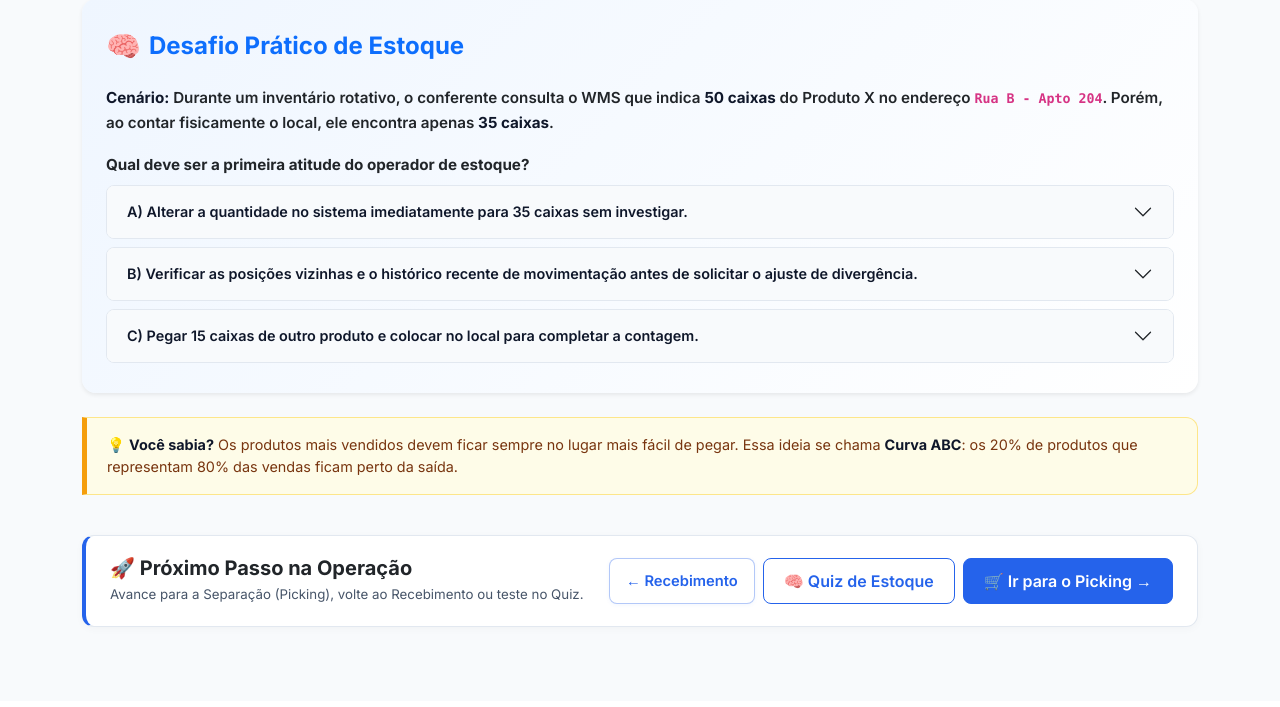
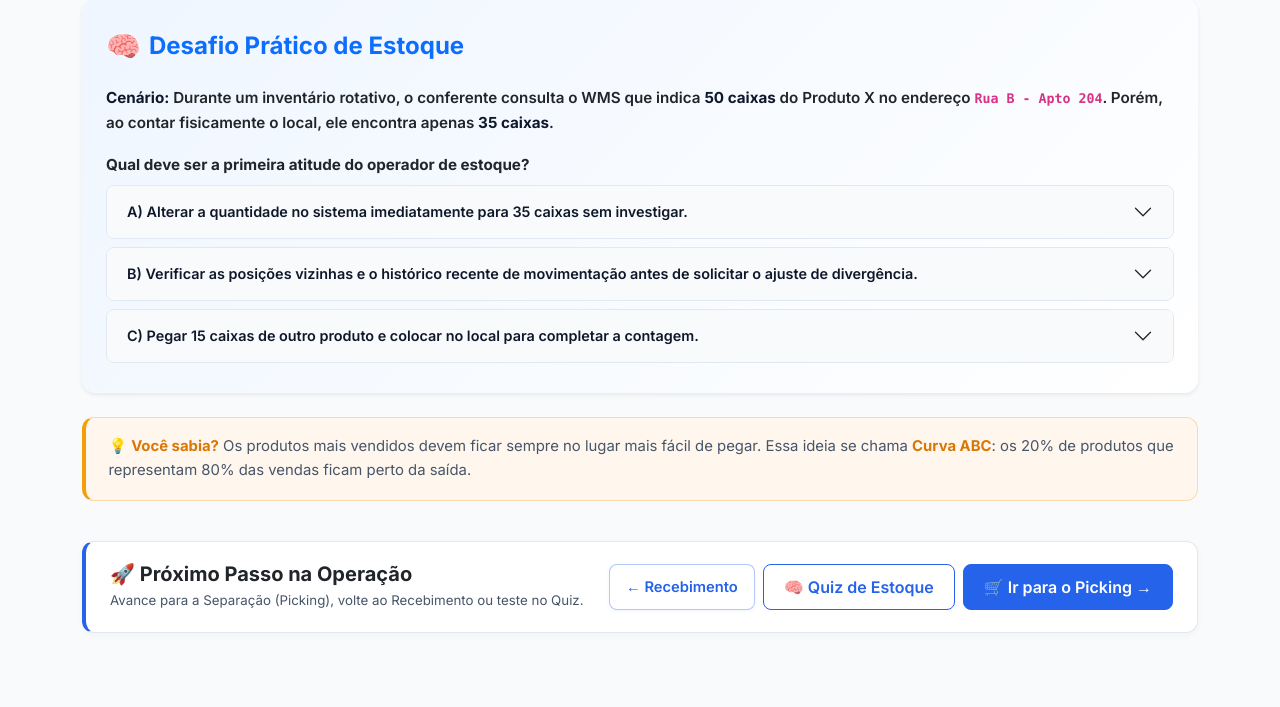
Before and after one commit to Vec-olegario/LogicQ, a Flask app: page /estoque in a window 1280 px wide. Shown: the part 1284-1991 px from the top of the page. Before the commit the page ends 1911 px from the top, so only its background shows below. Run offline with Flask 3, Linux system fonts and the light colour scheme; some libraries are stand-ins or nearby versions.

Commit message:
style: adiciona estilos da caixa sabia-box com fundo amarelo suave e titulo ambar aquecido

```diff
--- a/static/style.css
+++ b/static/style.css
@@ -1157,3 +1157,21 @@ html {
 .bg-purple-subtle { background-color: #f3e8ff !important; }
 .bg-orange-subtle { background-color: #fff7ed !important; }
 .bg-green-subtle { background-color: #ecfdf5 !important; }
+
+/* ── CAIXA VOCÊ SABIA? (DICA LOGÍSTICA COM AMARELO/ÂMBAR AQUECIDO) ── */
+.sabia-box {
+    background-color: var(--bg-orange-light, #fff7ed) !important;
+    border: 1px solid #fed7aa;
+    border-left: 4px solid var(--accent-orange, #f59e0b);
+    border-radius: 12px;
+    padding: 1.1rem 1.4rem;
+    color: #475569 !important;
+    font-size: 0.93rem;
+    line-height: 1.6;
+}
+
+.sabia-box strong,
+.sabia-box b {
+    color: #d97706 !important; /* Amarelo/âmbar aquecido em tom mais escuro e vivo */
+    font-weight: 700;
+}
```
